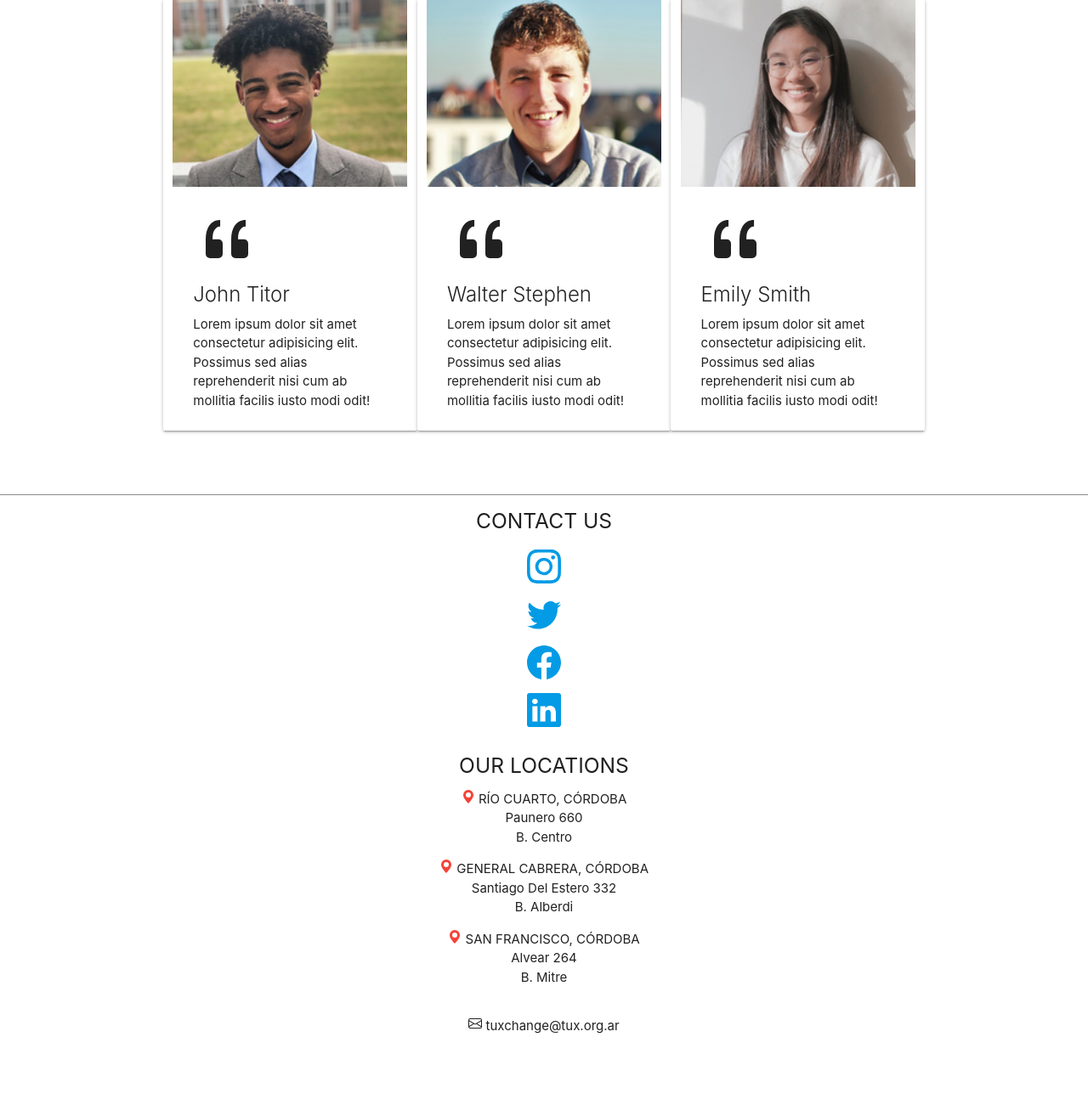
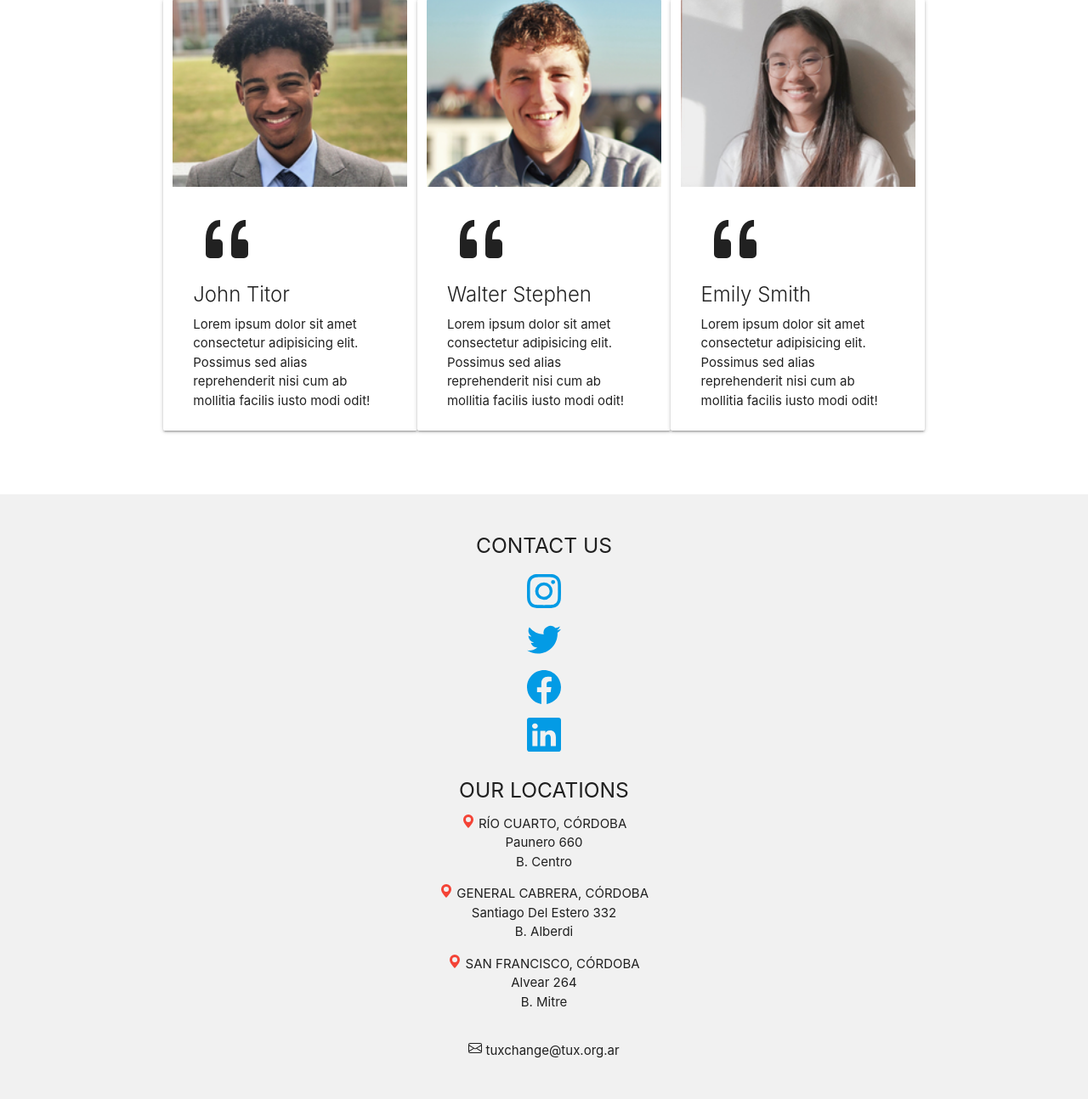
Before and after one commit to nazabucciarelliITEC/tuxchange-materialize, a Flask app: page / in a window 1280 px wide. Shown: the part 2921-4235 px from the top of the page at 85% size. Before the commit the page ends 4138 px from the top, so only its background shows below. Run offline with Flask 3, Linux system fonts and the light colour scheme; some libraries are stand-ins or nearby versions.

Commit message:
making the footer further pretty

```diff
--- a/static/CSS/layout_styles.css
+++ b/static/CSS/layout_styles.css
@@ -4,10 +4,6 @@ ul {
 
 .border-b-grey{
   border-bottom: 1px solid rgb(137, 137, 137)!important;
-}
-
-.border-t-grey{
-  border-top: 1px solid rgb(137, 137, 137)!important;
 }
 
 .ml-sm{
@@ -25,3 +21,8 @@ ul {
 .margin-top{
   margin-top: 1em;
 }
+
+footer{
+  padding: 2em;
+  background-color: rgb(241, 241, 241);
+}
--- a/templates/layout_footer.html
+++ b/templates/layout_footer.html
@@ -31,7 +31,7 @@
     {% endblock %}
 
     <!-- footer -->
-    <footer class="row border-t-grey margin-top">
+    <footer class="row margin-top">
         <div class="center-align m4 s12">
             <h5>CONTACT US</h5>
             <ul class="row">
```
Also changed, not shown: app.py (line endings or trailing spaces).
